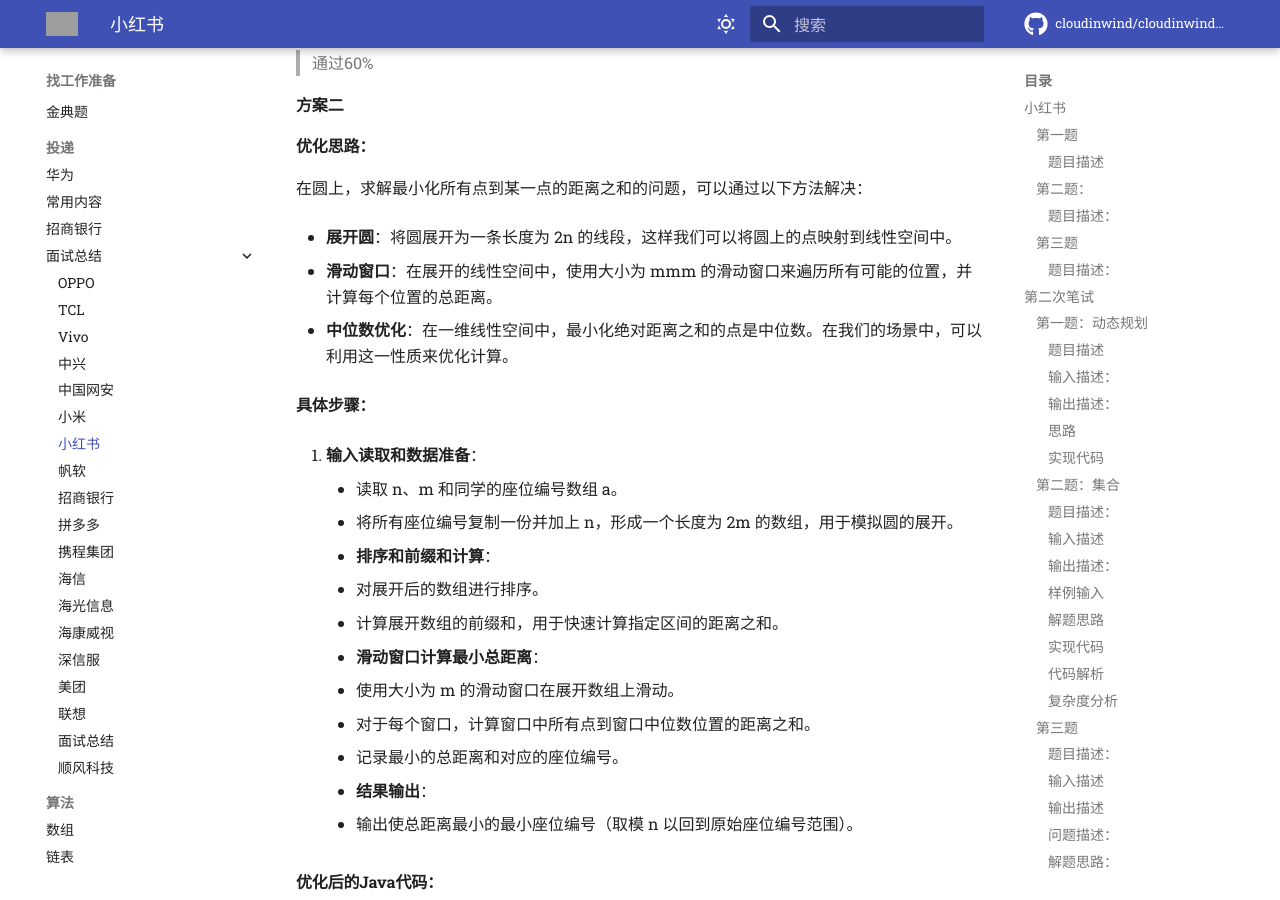
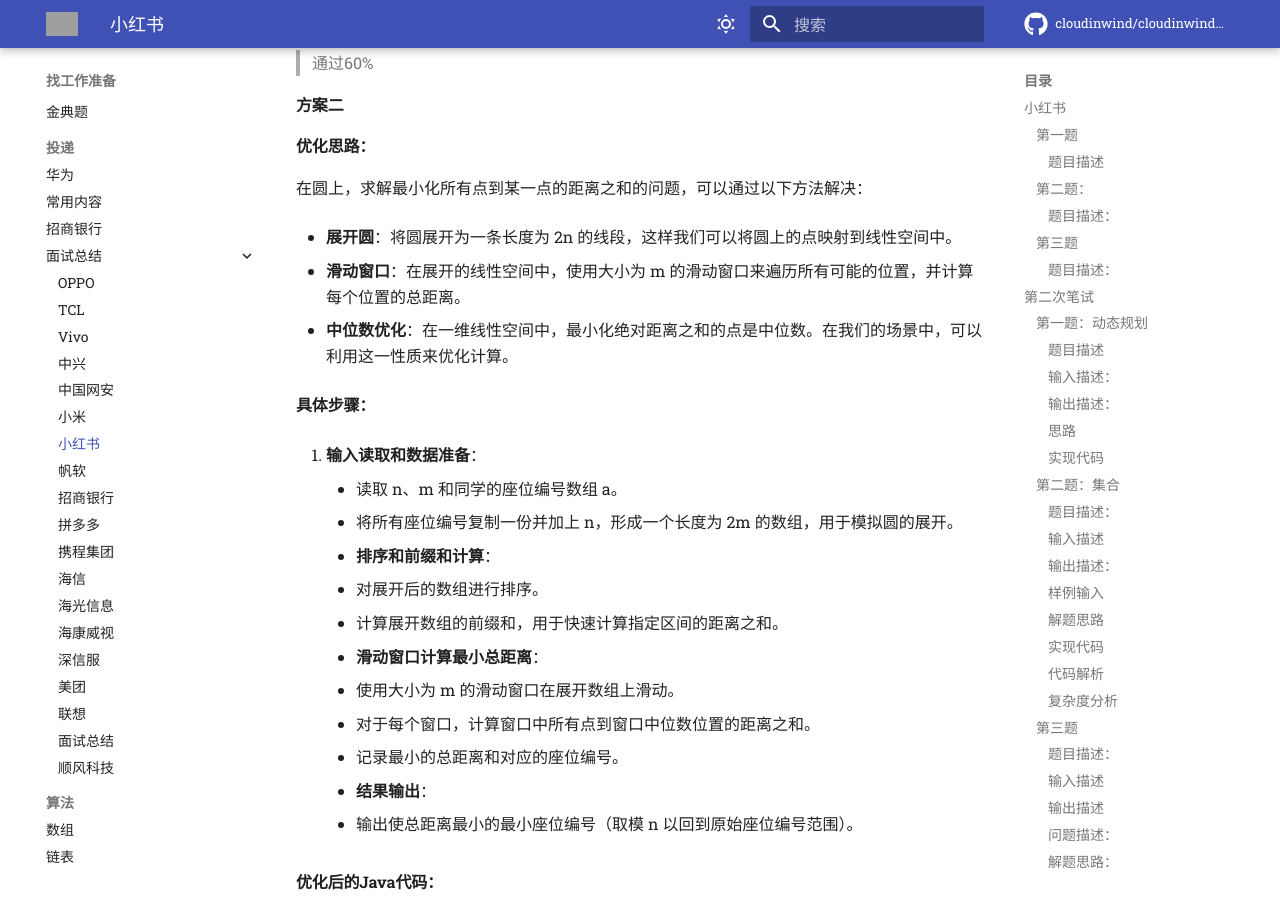
Before and after one commit to cloudinwind/cloudinwind.github.io, an MkDocs documentation site: the page built from docs/找工作准备/投递/面试总结/小红书.md, in a window 1280 px wide and 900 px high, scrolled down 9278 px. Built offline with MkDocs 1.6.1 and Material for MkDocs 9.7.7, drawn with Linux system fonts in a browser that asks for light colours; comment, search, counter and statistics services are not loaded; grey boxes are pictures that could not be loaded.

Commit message:
cloudinwind 2024-9-23:0:31:11

```diff
--- a/docs/找工作准备/投递/面试总结/小红书.md
+++ b/docs/找工作准备/投递/面试总结/小红书.md
@@ -447,7 +447,7 @@
 
 - **展开圆**：将圆展开为一条长度为 2n 的线段，这样我们可以将圆上的点映射到线性空间中。
 
-- **滑动窗口**：在展开的线性空间中，使用大小为 mmm 的滑动窗口来遍历所有可能的位置，并计算每个位置的总距离。
+- **滑动窗口**：在展开的线性空间中，使用大小为 m 的滑动窗口来遍历所有可能的位置，并计算每个位置的总距离。
 
 - **中位数优化**：在一维线性空间中，最小化绝对距离之和的点是中位数。在我们的场景中，可以利用这一性质来优化计算。
 
```
